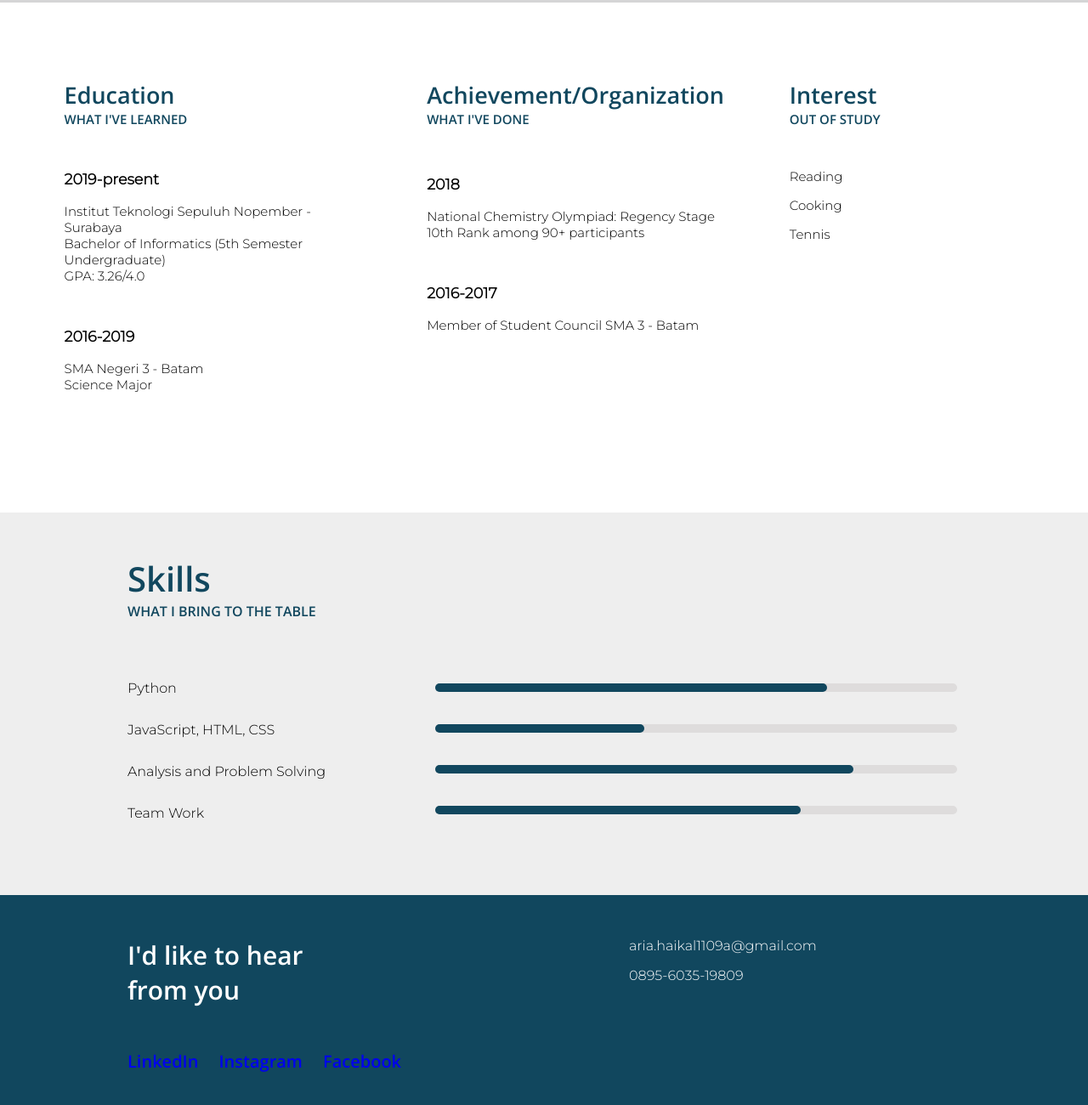
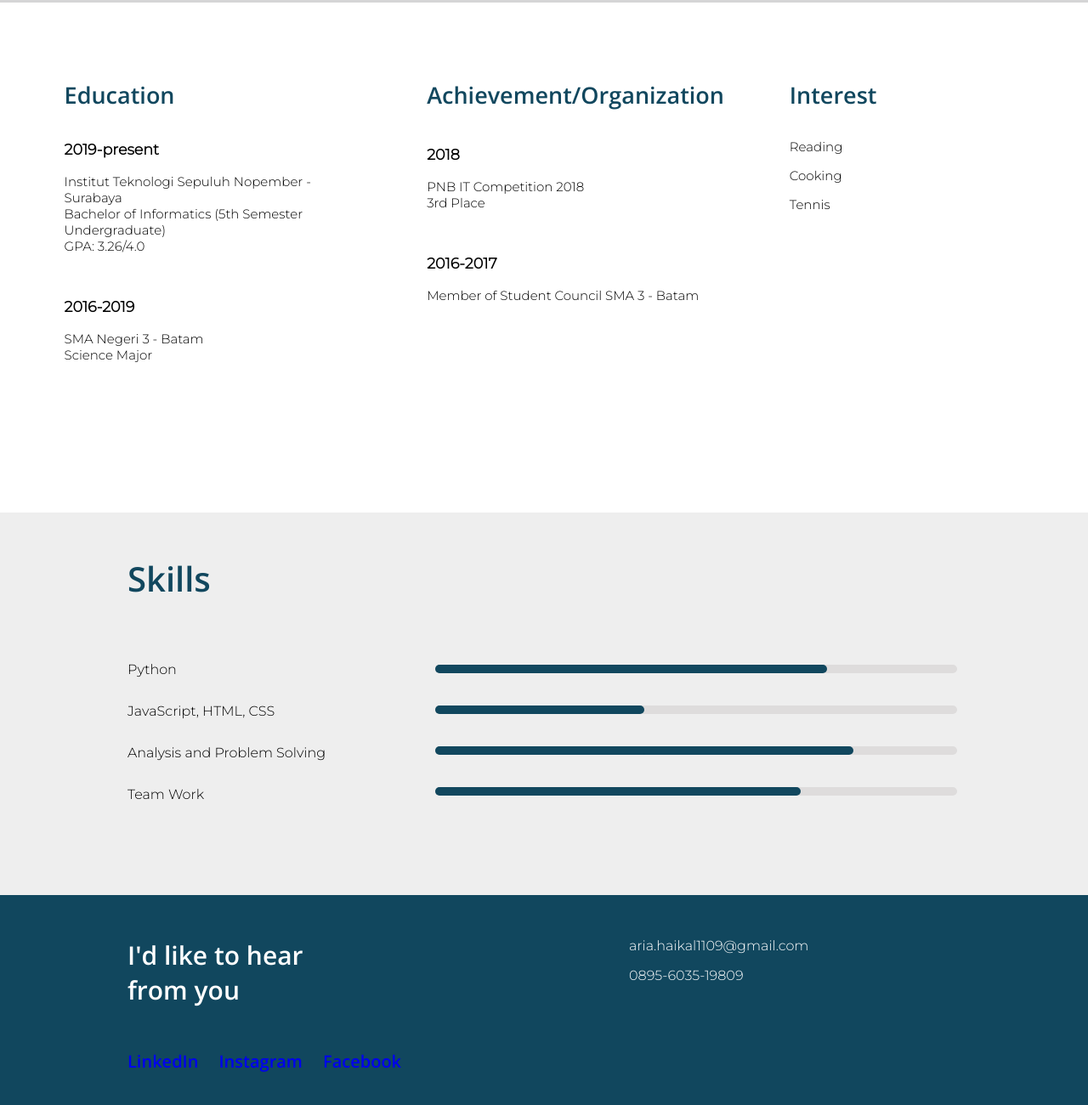
Before and after one commit to sakti4869/sakticv.github.io, a plain HTML site: page index.html in a window 1280 px wide. Shown: the part 1095-2395 px from the top of the page at 85% size. Drawn offline with nearby package versions, Linux system fonts and the light colour scheme.

Commit message:
Update index.html

```diff
--- a/index.html
+++ b/index.html
@@ -73,7 +73,7 @@
         <div class="column left">
           <div class="text">
             <p class="top3">Education</p>
-            <p class="mid3">WHAT I'VE LEARNED</p>
+
             <br />
             <div class="bot3">
               <h3>2019-present</h3>
@@ -97,14 +97,14 @@
         <div class="column mid">
           <div class="text">
             <p class="top3">Achievement/Organization</p>
-            <p class="mid3">WHAT I'VE DONE</p>
+
             <br />
             <div class="bot3">
               <h3>2018</h3>
               <p>
-                National Chemistry Olympiad: Regency Stage
+                PNB IT Competition 2018
                 <br />
-                10th Rank among 90+ participants
+                3rd Place
               </p>
               <br />
               <h3>2016-2017</h3>
@@ -115,7 +115,7 @@
         <div class="column right">
           <div class="text">
             <p class="top3">Interest</p>
-            <p class="mid3">OUT OF STUDY</p>
+
             <br />
             <div class="bot3">
               <p>Reading</p>
@@ -129,7 +129,7 @@
 
     <div id="bagian4-2" style="background-color: #eee">
       <p class="top4" style="margin-top: 0; padding-top: 50px">Skills</p>
-      <p class="mid4">WHAT I BRING TO THE TABLE</p>
+
       <br />
       <br />
       <br />
@@ -194,7 +194,7 @@
 
         <div class="column5 right5">
           <div class="top-right5">
-            <p>aria.haikal1109a@gmail.com</p>
+            <p>aria.haikal1109@gmail.com</p>
             <p>0895-6035-19809</p>
           </div>
         </div>
```
